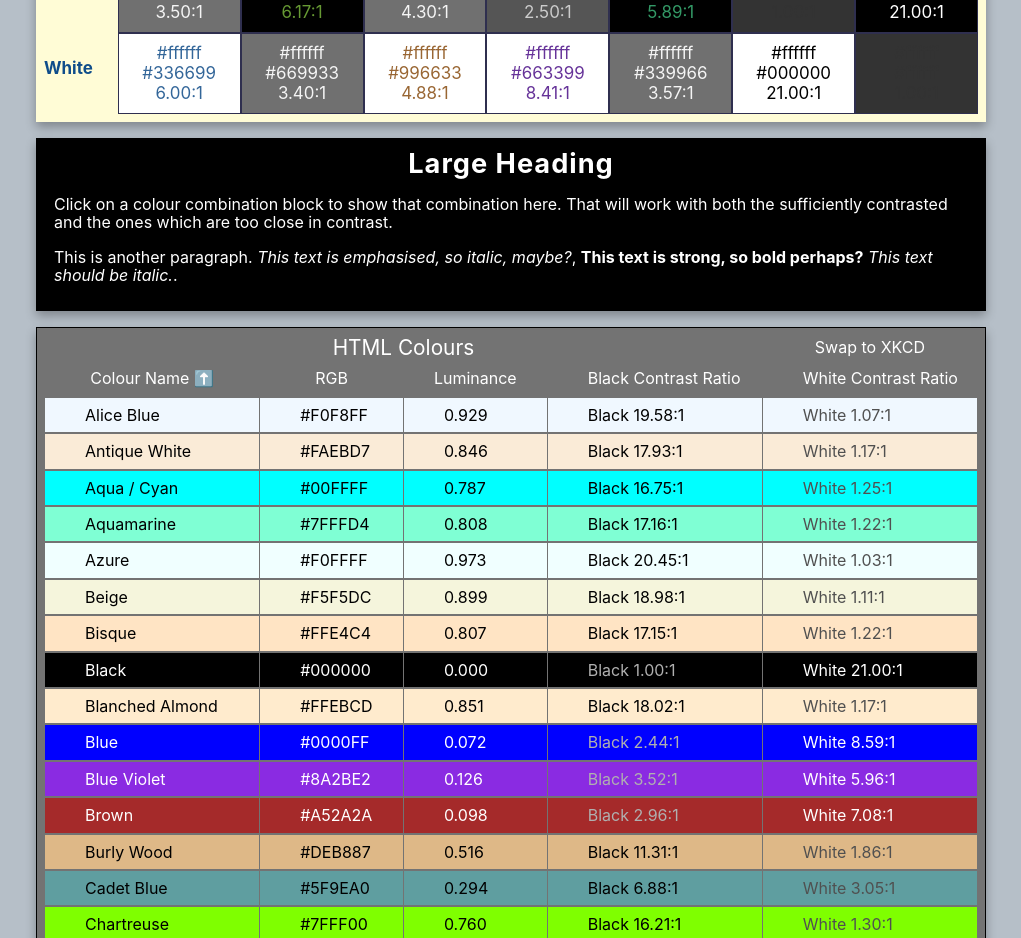
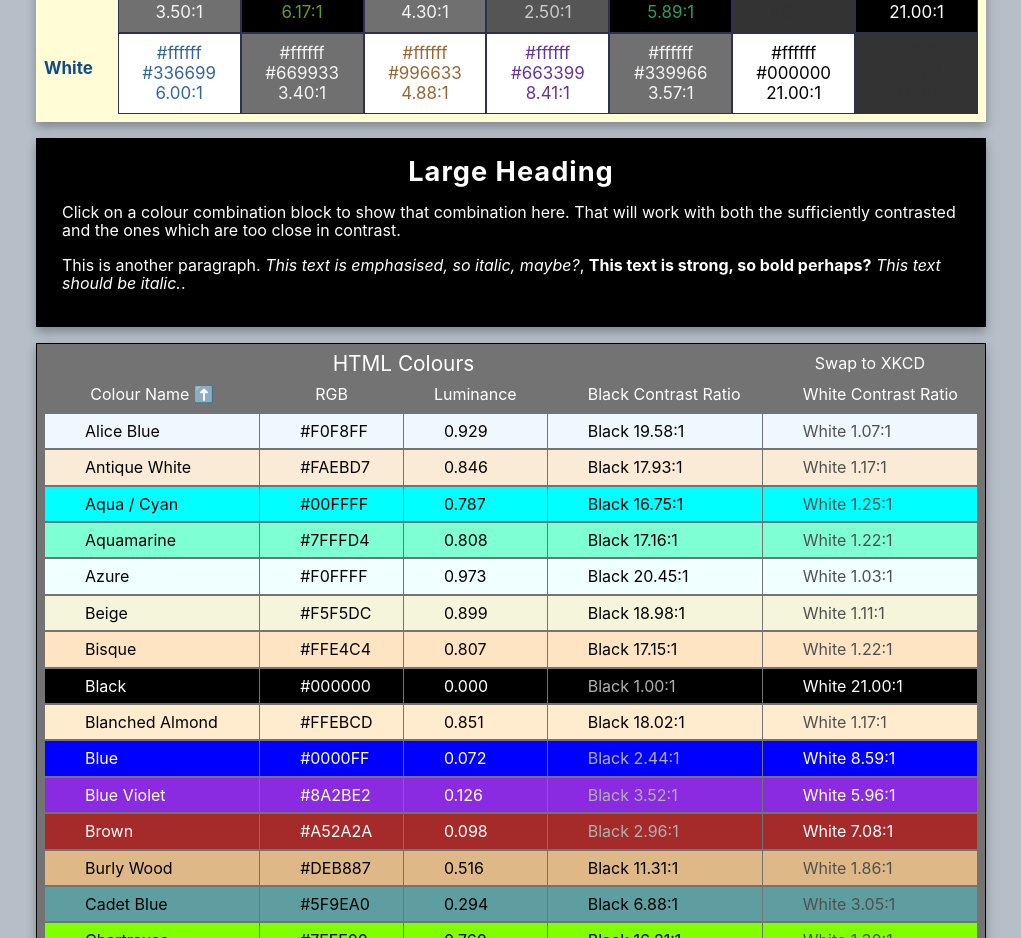
Before and after one commit to JulianNicholls/palette-visualiser-3, a React app: page / in a window 1280 px wide. Shown: the part 780-1718 px from the top of the page, without its empty margins (129-1150 px from the left). Built offline with nearby package versions, Linux system fonts and the light colour scheme.

Commit message:
Add more padding to sample text

```diff
--- a/src/styles/styles.scss
+++ b/src/styles/styles.scss
@@ -167,7 +167,7 @@ h1 {
   border: 2px solid black;
   box-shadow: 0 5px 10px rgba(0, 0, 0, 0.3);
   font-size: 1rem;
-  padding: 0.5rem 1rem;;
+  padding: 1rem 1.5rem;;
 
   h1 {
     margin: 0;
```
